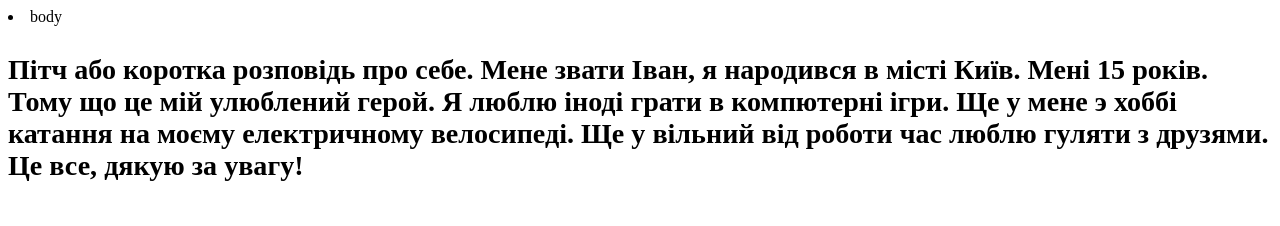
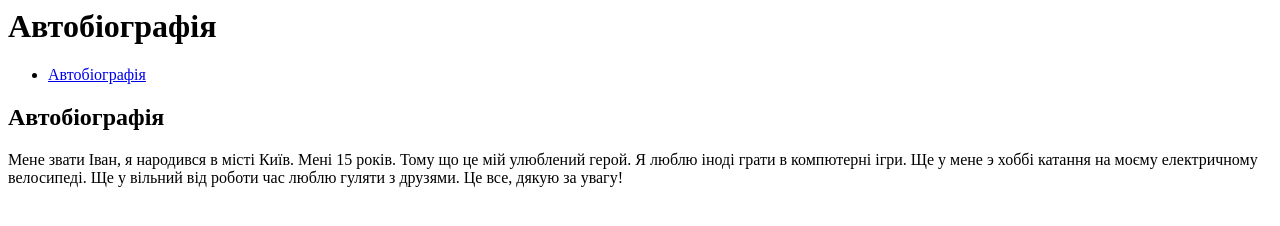
Before and after one commit to babenokkk/frontend_lessons, a plain HTML site: page homeworks/index.html in a window 1280 px wide. Drawn offline with Linux system fonts and the light colour scheme.

Commit message:
homework1

```diff
--- a/homeworks/index.html
+++ b/homeworks/index.html
@@ -1,9 +1,22 @@
-<li>body</li>
-<article class="example-wrapper">
-        <h1><article class="example-wrapper">
-                <h1>Пiтч або коротка розповiдь про себе.
-                        Мене звати Iван, я народився в мiстi Київ. Менi 15 рокiв.
-                        Тому що це мiй улюблений герой. Я люблю iнодi грати в компютернi iгри.
-                        Ще у мене э хоббi катання на моєму електричному велосипедi.
-                         Ще у вiльний вiд роботи час люблю гуляти з друзями. Це все, дякую за увагу!</h1>
-    </article>
+
+<html lang="en">
+  <head>
+    <title>autobiography</title>
+  </head>
+  <body>
+    <h1>Автобіографія</h1>
+
+    <ul>
+     <li><a href="#selection1">Автобіографія</a></li>
+    </ul>
+
+    <section id='selection1'>
+      <h2>Автобіографія</h2>
+      <p>
+          Мене звати Iван, я народився в мiстi Київ. Менi 15 рокiв.
+          Тому що це мiй улюблений герой. Я люблю iнодi грати в компютернi iгри.
+          Ще у мене э хоббi катання на моєму електричному велосипедi.
+          Ще у вiльний вiд роботи час люблю гуляти з друзями. Це все, дякую за увагу!
+      </p>
+  </body>
+</html>
```
